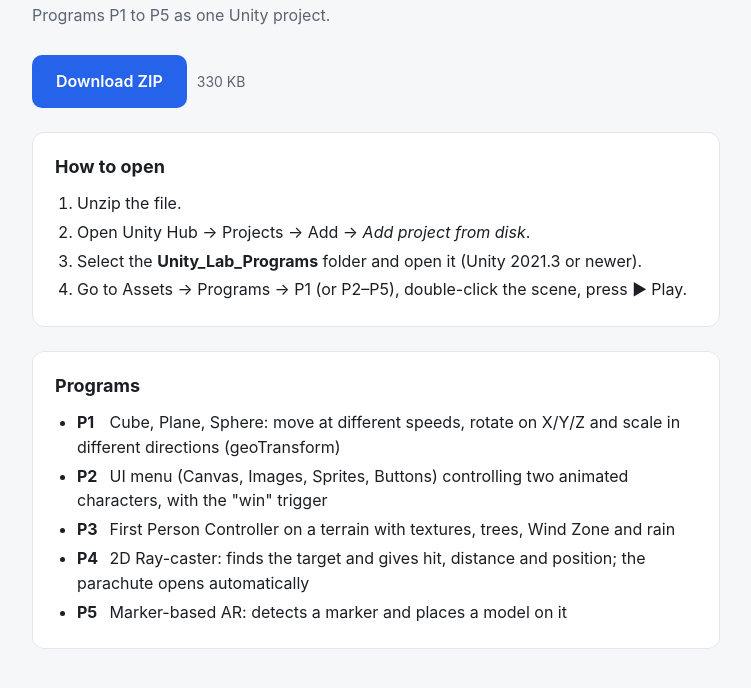
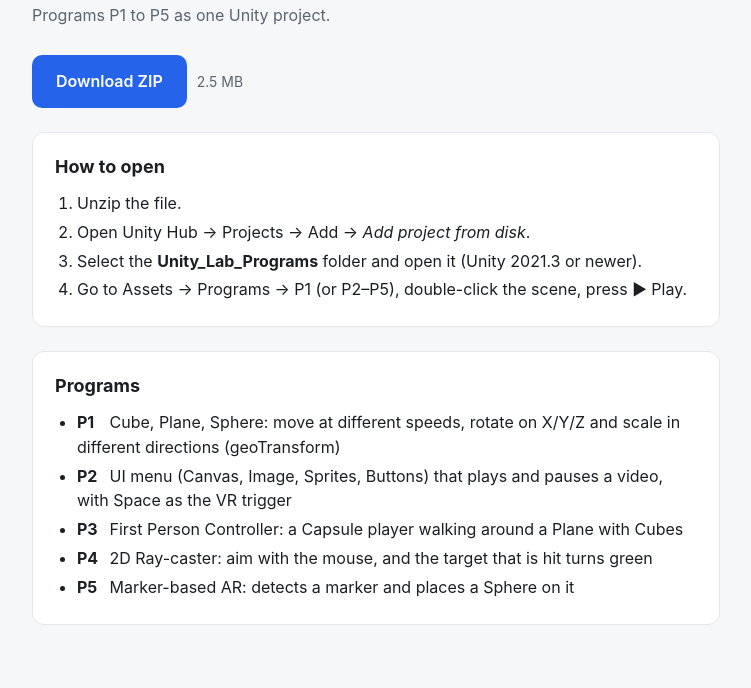
Before and after one commit to vansh1232008/unity-lab-programs, a plain HTML site: page index.html in a window 1280 px wide. Shown: the part 98-786 px from the top of the page, without its empty margins (264-1015 px from the left). Drawn offline with Linux system fonts and the light colour scheme.

Commit message:
Programs matched to the class versions
Co-Authored-By: Claude Opus 5.5 <noreply@anthropic.com>

```diff
--- a/index.html
+++ b/index.html
@@ -25,7 +25,7 @@ b.p { display:inline-block; min-width:28px; }
 <main>
 <h1>Unity Lab Programs</h1>
 <p class="sub">Programs P1 to P5 as one Unity project.</p>
-<a class="btn" href="Unity_Lab_Programs.zip" download>Download ZIP</a><span class="size">330 KB</span>
+<a class="btn" href="Unity_Lab_Programs.zip" download>Download ZIP</a><span class="size">2.5 MB</span>
 
 <section>
 <h2>How to open</h2>
@@ -41,10 +41,10 @@ b.p { display:inline-block; min-width:28px; }
 <h2>Programs</h2>
 <ul>
 <li><b class="p">P1</b> Cube, Plane, Sphere: move at different speeds, rotate on X/Y/Z and scale in different directions (geoTransform)</li>
-<li><b class="p">P2</b> UI menu (Canvas, Images, Sprites, Buttons) controlling two animated characters, with the "win" trigger</li>
-<li><b class="p">P3</b> First Person Controller on a terrain with textures, trees, Wind Zone and rain</li>
-<li><b class="p">P4</b> 2D Ray-caster: finds the target and gives hit, distance and position; the parachute opens automatically</li>
-<li><b class="p">P5</b> Marker-based AR: detects a marker and places a model on it</li>
+<li><b class="p">P2</b> UI menu (Canvas, Image, Sprites, Buttons) that plays and pauses a video, with Space as the VR trigger</li>
+<li><b class="p">P3</b> First Person Controller: a Capsule player walking around a Plane with Cubes</li>
+<li><b class="p">P4</b> 2D Ray-caster: aim with the mouse, and the target that is hit turns green</li>
+<li><b class="p">P5</b> Marker-based AR: detects a marker and places a Sphere on it</li>
 </ul>
 </section>
 </main>
```
Also changed, not shown: 1 other file.
